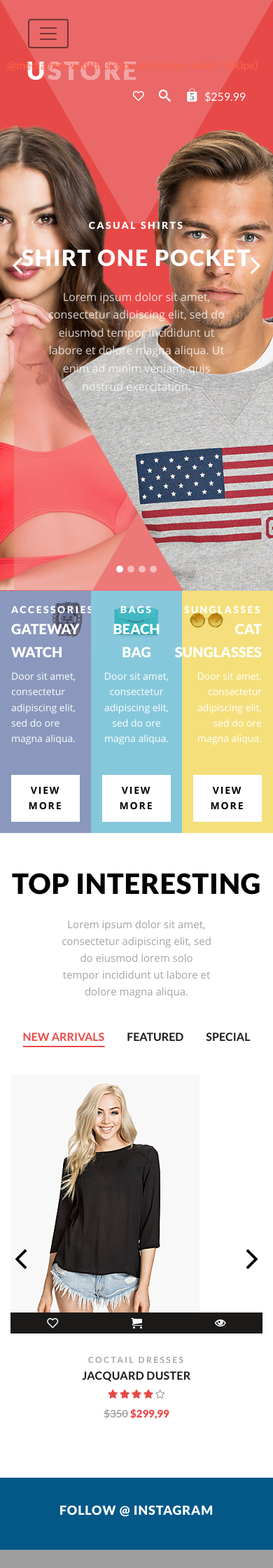
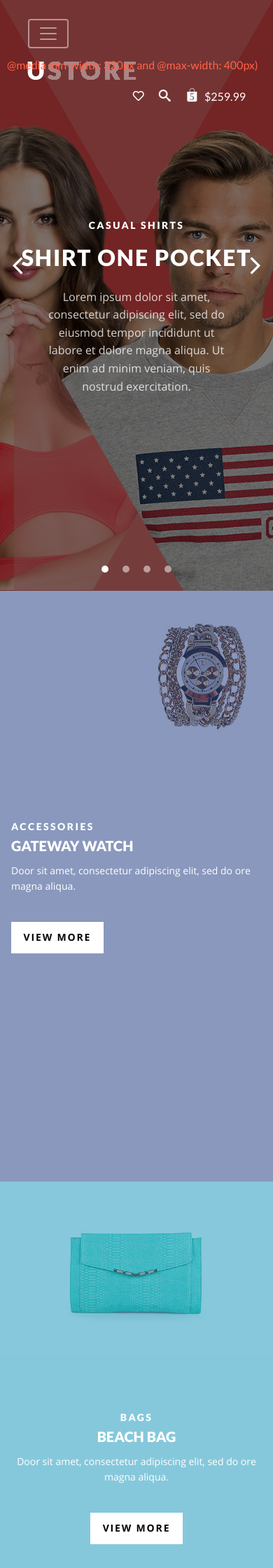
Before and after one commit to Bibliaricus/Ustore, a PHP site: page / in a window 390 px wide; the page is wider, and only the part inside the window is pictured. Shown: the top 2240 px of that part at 70% size. Run offline with PHP 8.4, Linux system fonts and the light colour scheme; some web fonts are replaced; grey boxes are pictures that could not be loaded.

Commit message:
Responsive (sm): Banners section

```diff
--- a/index.php
+++ b/index.php
@@ -342,19 +342,19 @@
   </div>
   <div class="container-fluid">
     <div class="second-banners__list row">
-      <div class="second-banners__item col-4">
+      <div class="second-banners__item col-12 col-md-4">
         <a href="#" class="banner__category">ACCESSORIES</a>
         <a href="#" class="banner__title">Gateway Watch</a>
         <div class="banner__description">Door sit amet, consectetur adipiscing elit, sed do ore magna aliqua.</div>
         <button class="custom-btn">view more</button>
       </div>
-      <div class="second-banners__item col-4">
+      <div class="second-banners__item col-12 col-md-4">
         <a href="#" class="banner__category">Bags</a>
         <a href="#" class="banner__title">Beach bag</a>
         <div class="banner__description">Door sit amet, consectetur adipiscing elit, sed do ore magna aliqua.</div>
         <button class="custom-btn">View more</button>
       </div>
-      <div class="second-banners__item col-4">
+      <div class="second-banners__item col-12 col-md-4">
         <a href="#" class="banner__category">Sunglasses</a>
         <a href="#" class="banner__title">Cat sunglasses</a>
         <div class="banner__description">Door sit amet, consectetur adipiscing elit, sed do ore magna aliqua.</div>
--- a/less/style.less
+++ b/less/style.less
@@ -411,7 +411,11 @@ Version: 1.0
 
     @keyframes main-banner_slide4 {
       from {background-position: 100vw bottom;}
-      to {background-position: 150% bottom;}
+      to {background-position: 150% bottom;
+      @media screen and (max-width: 767.98px) {
+        background-position: 200% bottom;
+        }
+      }
     }
 
 /* 3. Tags settings */
@@ -2485,6 +2489,10 @@ Version: 1.0
       }
     }
 
+    .main-banner .mousehover {
+      display: none;
+    }
+
     .second-banners__list {
       .second-banners__item {
         &:nth-child(1) {
@@ -2544,6 +2552,54 @@ Version: 1.0
     .test:after  { content: '@media (max-width: 768px [col-sm])';}
     .subscribe-popup .modal-content {
       max-width: 80vw;
+    }
+
+    .header-top__navbar {
+      .navbar-toggler {
+        border-color: #b99292;
+        span {
+          filter: invert(100%)
+        }
+      }
+    }
+
+    .main-banner {
+      .slide4 {
+        .banner__category,
+        .banner__description,
+        .banner__title {
+          margin-left: 0;
+        }
+      }
+      .main-banner__arrow-wrapper:hover {
+        .main-banner-arrow-next,
+        .main-banner-arrow-prev {
+          color: inherit;
+        }
+      }
+      .carousel-indicators li {
+        margin-left: 10px;
+        margin-right: 10px;
+      }
+    }
+
+    .main-banner__slide {
+      &::before {
+        content: '';
+        width: 100%;
+        height: 100%;
+        position: absolute;
+        top: 0;
+        left: 0;
+        right: 0;
+        background-color: rgba(0, 0, 0, 0.5);
+      }
+    }
+
+    .second-banners__list {
+      .second-banners__item {
+        height: 100vh;
+      }
     }
 
     .complete-look {
```
Also changed, not shown: less/style.css (+40 -0 lines), css/style.min.css.
